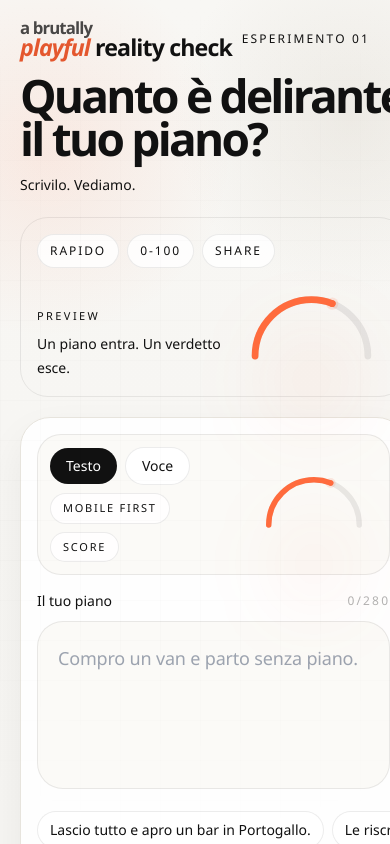
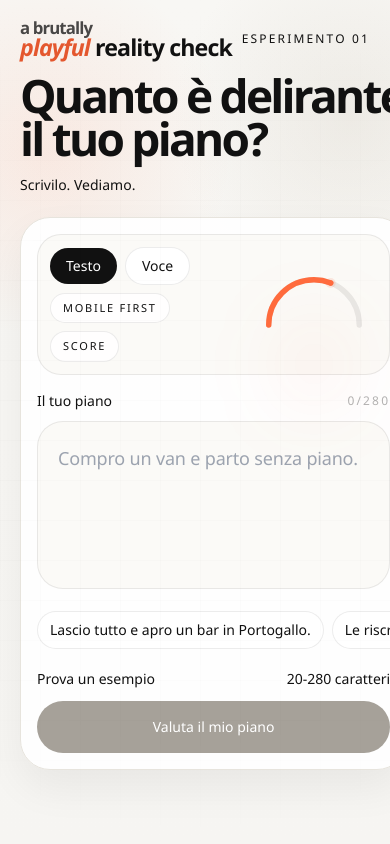
Before and after one commit to Luqia-Studios/a-brutally-playful-reality-check, a Next.js app: page / in a window 390 px wide. Built offline with nearby package versions, Linux system fonts and the light colour scheme.

Commit message:
Save local changes

```diff
--- a/components/input-experience.tsx
+++ b/components/input-experience.tsx
@@ -104,7 +104,7 @@ export function InputExperience() {
         >
           <div
             className={`flex min-h-0 flex-col ${
-              keyboardOpen ? "justify-start gap-3" : "justify-between gap-5 lg:justify-center lg:gap-6"
+              keyboardOpen ? "justify-start gap-3" : "justify-start gap-4 sm:gap-5 lg:justify-center lg:gap-6"
             }`}
           >
             <div className={`${keyboardOpen ? "space-y-2" : "space-y-3 sm:space-y-4"}`}>
@@ -121,34 +121,6 @@ export function InputExperience() {
                 </p>
               </div>
             </div>
-
-            {!keyboardOpen ? (
-              <div className="grid gap-3 rounded-[28px] border hairline bg-white/72 p-4 lg:hidden">
-                <div className="flex flex-wrap gap-2">
-                  <span className="micro-chip rounded-full px-3 py-2 text-xs uppercase tracking-[0.16em] text-black/42">
-                    rapido
-                  </span>
-                  <span className="micro-chip rounded-full px-3 py-2 text-xs uppercase tracking-[0.16em] text-black/42">
-                    0-100
-                  </span>
-                  <span className="micro-chip rounded-full px-3 py-2 text-xs uppercase tracking-[0.16em] text-black/42">
-                    share
-                  </span>
-                </div>
-
-                <div className="grid grid-cols-[1.08fr_0.92fr] items-end gap-3">
-                  <div className="space-y-2">
-                    <p className="eyebrow text-[11px] text-black/34">Preview</p>
-                    <p className="text-sm leading-6 text-black/56">
-                      Un piano entra. Un verdetto esce.
-                    </p>
-                  </div>
-                  <div className="flex items-center justify-end">
-                    <MeterArc score={previewScore} size="sm" label="Anteprima" showScale={false} />
-                  </div>
-                </div>
-              </div>
-            ) : null}
 
             <div className="hidden lg:block">
               <MeterArc score={64} size="sm" label="Anteprima" showScale={false} />
```
